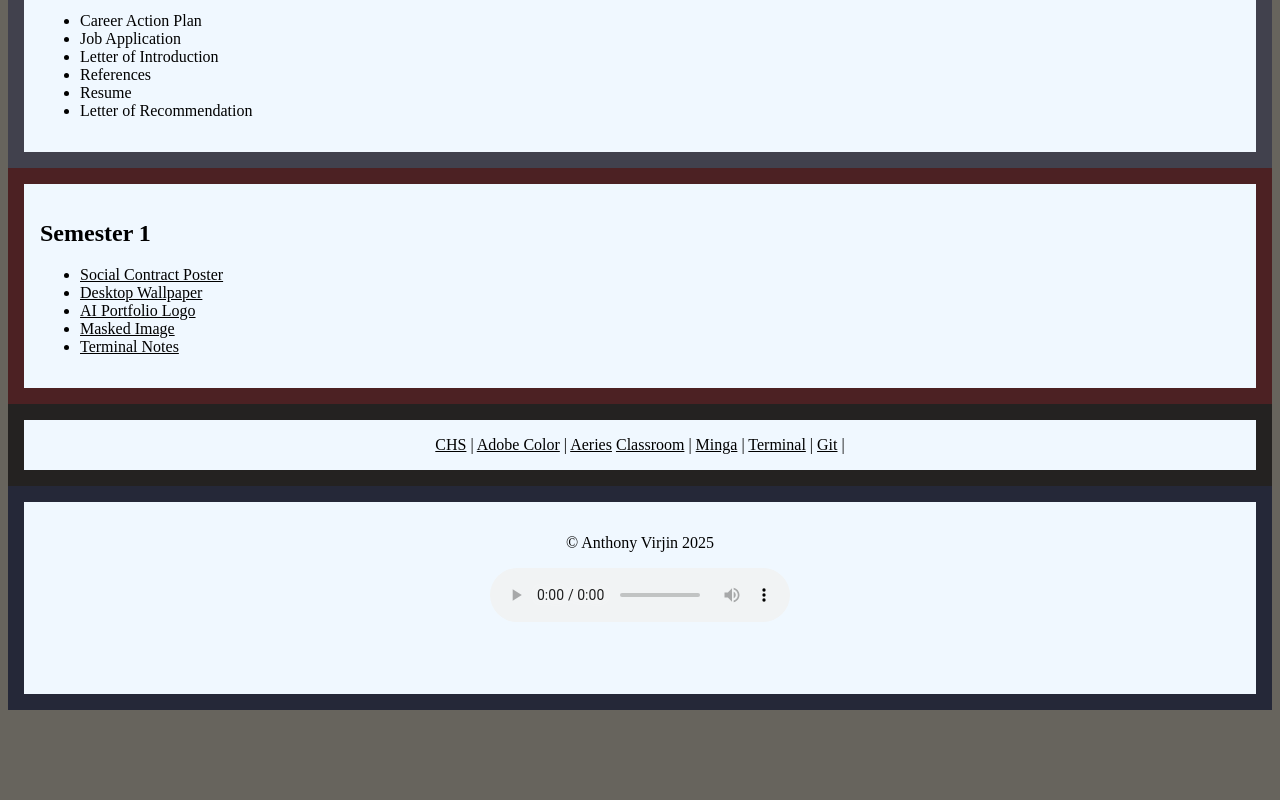
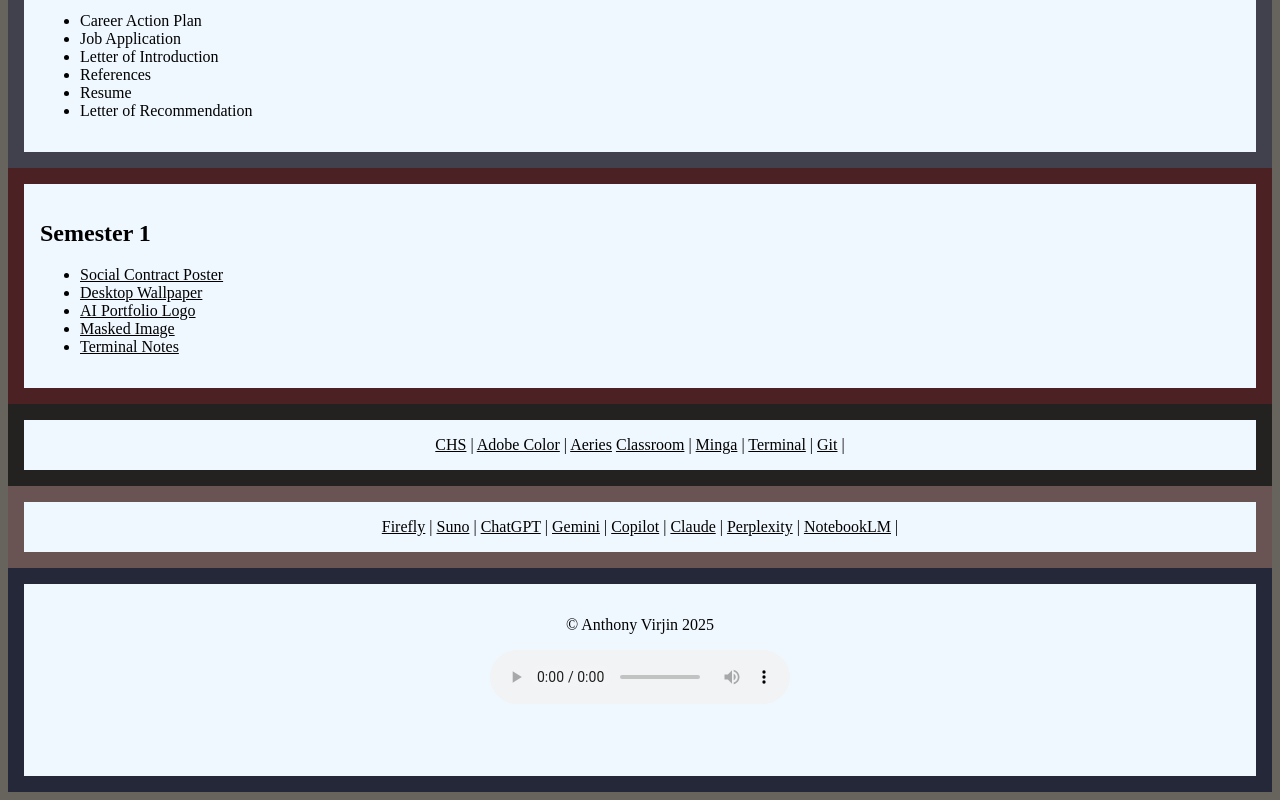
Before and after one commit to 07anthonyv/avirjin042025, a plain HTML site: page index.html in a window 1280 px wide. Shown: the part 1397-2197 px from the top of the page. Before the commit the page ends 2115 px from the top, so only its background shows below. Drawn offline with Linux system fonts and the light colour scheme.

Commit message:
Updated index with ai links

```diff
--- a/index.html
+++ b/index.html
@@ -158,6 +158,23 @@
     </section>
     <!-- End PageFooter -->
 
+    <!-- Begin AI Footer -->
+    <section id="aifooter">
+      <div class="container">
+        <nav>
+          <a href="https://firefly.adobe.com/">Firefly</a> |
+          <a href="https://suno.com/">Suno</a> |
+          <a href="https://chatgpt.com/">ChatGPT</a> |
+          <a href="https://gemini.google.com/">Gemini</a> |
+          <a href="https://copilot.microsoft.com/">Copilot</a> |
+          <a href="https://claude.ai/">Claude</a> |
+          <a href="https://www.perplexity.ai/">Perplexity</a> |
+          <a href="https://notebooklm.google/">NotebookLM</a> |
+        </nav>
+      </div>
+    </section>
+    <!-- End AI Footer -->
+
     <!-- Begin PageSubFooter -->
     <section id="pagesubfooter">
       <div class="container">
--- a/styles.css
+++ b/styles.css
@@ -76,6 +76,16 @@ blockquote + span {
   text-align: center;
   min-height: auto;
 }
+#aifooter {
+  background-color: #695453;
+  padding: 1rem;
+  min-height: auto;
+}
+
+#aifooter .container {
+  text-align: center;
+  min-height: auto;
+}
 
 #pagesubfooter {
   background-color: #252838;
```
